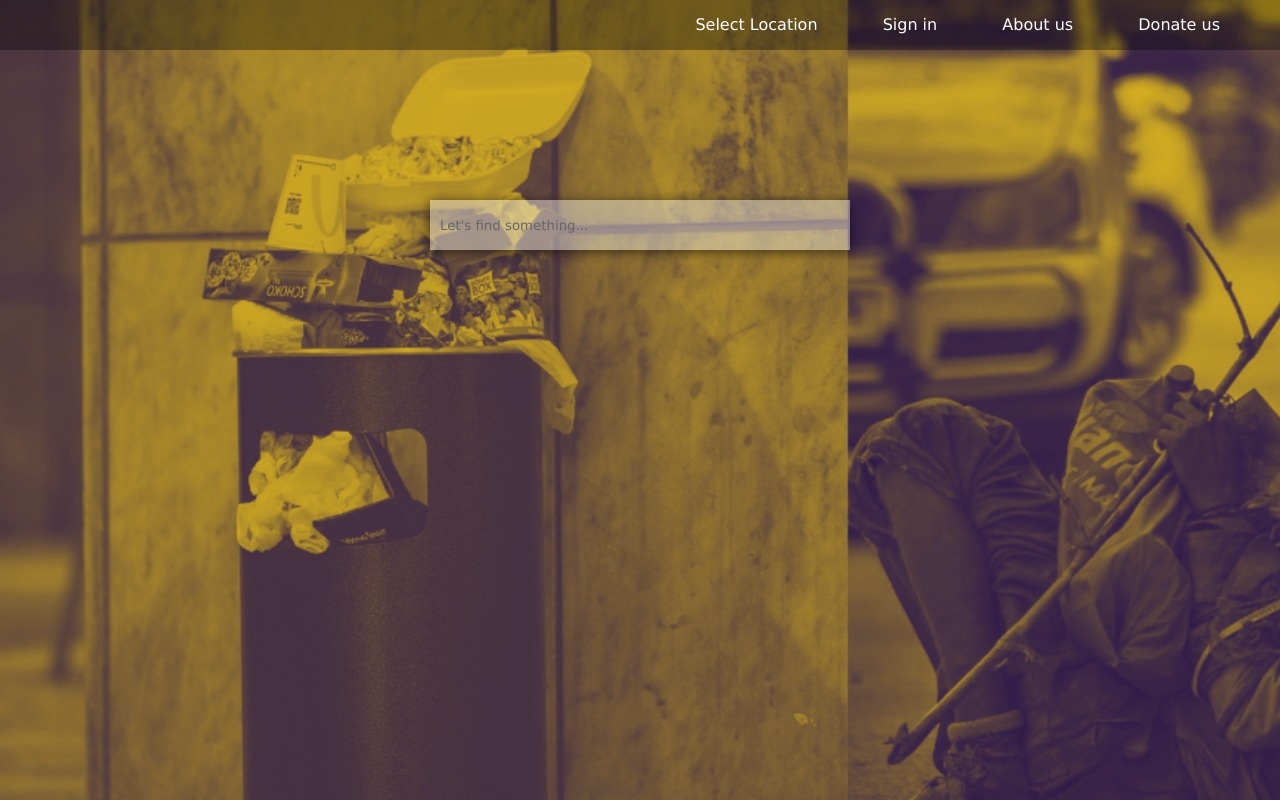
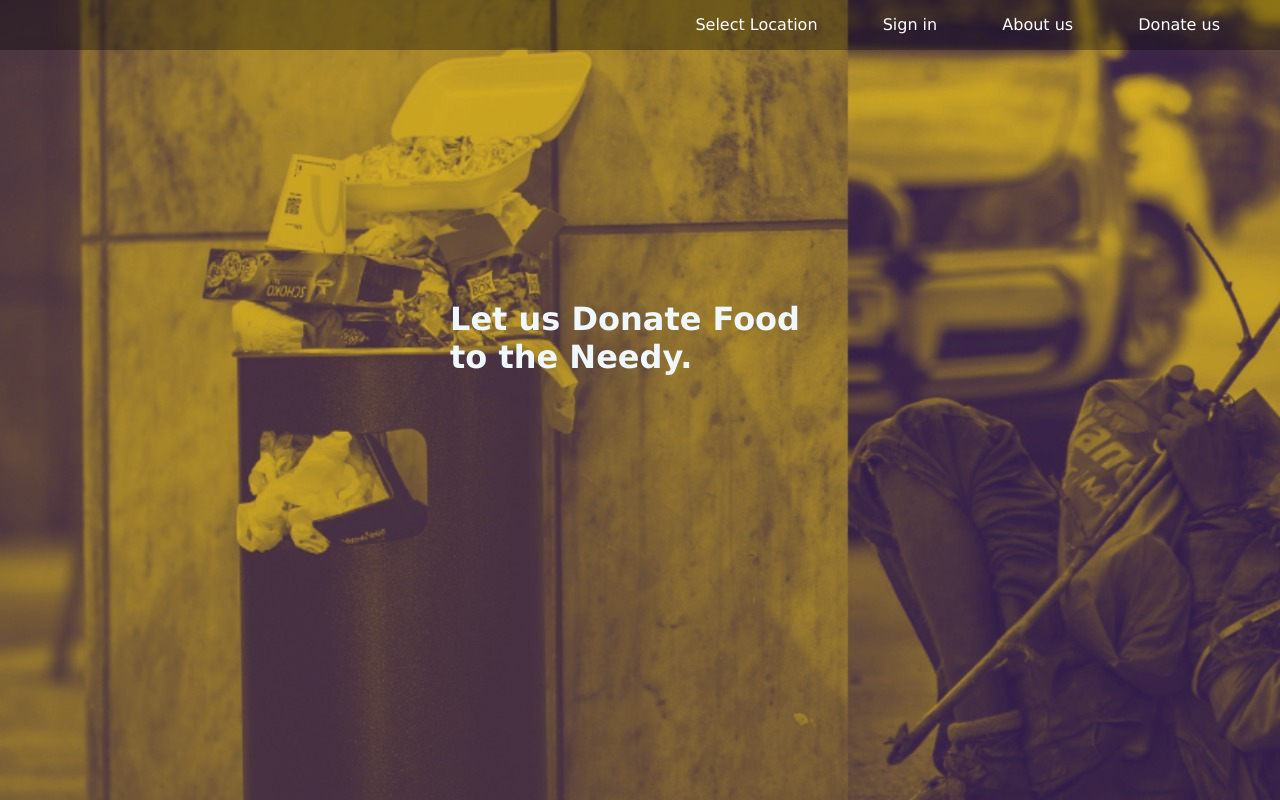
Before and after one commit to enc-rypto/hackathonjaipur, a plain HTML site: page index.html in a window 1280 px wide. Drawn offline with Linux system fonts and the light colour scheme.

Commit message:
Update index.html

```diff
--- a/index.html
+++ b/index.html
@@ -3,6 +3,12 @@
   <head>
     <title>Food Donation App</title>
     <link rel="stylesheet" type="text/css" href="style.css">
+    <style>
+      #heading1{
+        color: aliceblue;
+        margin: 250px 450px 150px ;
+      }
+    </style>
   </head>
   <body>
     <!-- App content goes here -->
@@ -19,8 +25,6 @@
             </ul>
         </nav>
       </div>
-      <div class="center">
-        <input type="text" placeholder="Let's find something..."/>
-      </div>
+      <h1 id="heading1">Let us Donate Food to the Needy.</h1>
   </body>
 </html>
```
